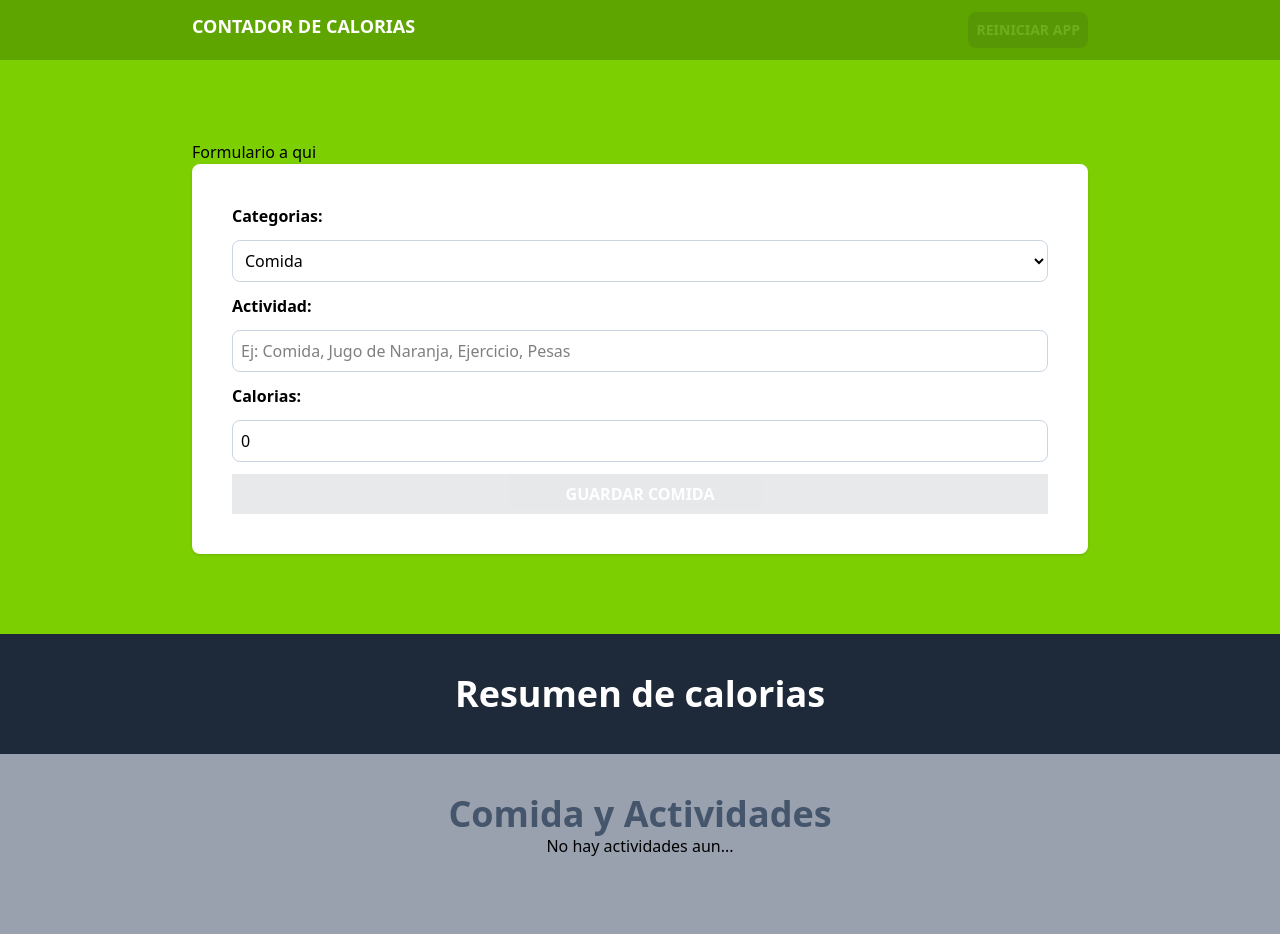
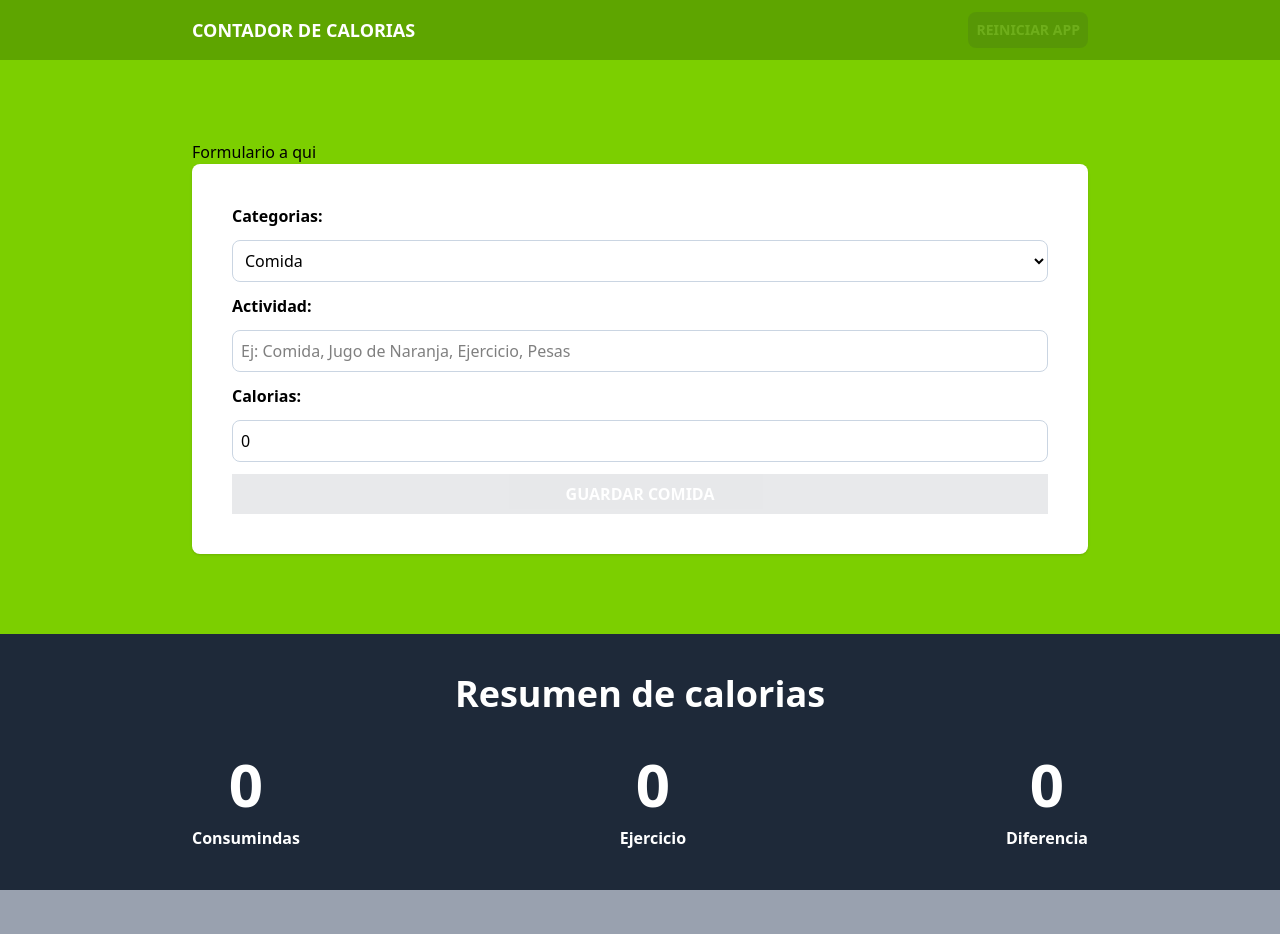
Before and after one commit to Wilson-8/calories-traker, a React (Vite) app: page / in a window 1280 px wide. Shown: the top 934 px of the page. Before the commit the page ends 898 px from the top, so only its background shows below. Built offline with nearby package versions, Linux system fonts and the light colour scheme.

Commit message:
cap-165 all done to deploy

```diff
--- a/src/App.tsx
+++ b/src/App.tsx
@@ -17,7 +17,7 @@ function App() {
   return (
     <>
     <header className="bg-lime-600 py-3">
-      <div className="max-w-4xl mx-auto flex justify-between">
+      <div className="max-w-4xl mx-auto flex justify-between items-center">
 
         <h1 className="text-center text-lg font-bold text-white uppercase">Contador de calorias</h1>
         <button
--- /dev/null
+++ b/src/components/CaloriesDisplay.tsx
@@ -0,0 +1,17 @@
+type CaloriesDisplayProps ={
+    calories:number,
+    text: string
+}
+
+export default function CaloriesDisplay ({calories, text}:CaloriesDisplayProps) {
+
+    return(
+        <>
+         <p className="text-white font-bold rounded-full grid grid-cols-1 gap-3 text-center">
+            <span className="font-black text-6xl text-orange">{calories}
+            </span>
+            {text}
+        </p>
+        </>
+    )
+}
--- a/src/components/CaloriesTraquer.tsx
+++ b/src/components/CaloriesTraquer.tsx
@@ -1,4 +1,6 @@
+import { useMemo } from "react"
 import type { Activity } from "../types"
+import CaloriesDisplay from "./CaloriesDisplay"
 
 type CaloriesTraquerProps ={
     activities: Activity[]
@@ -6,9 +8,31 @@ type CaloriesTraquerProps ={
 
 export default function CaloriesTraquer ({activities} : CaloriesTraquerProps) {
 
+    const caloriesComsumed = useMemo(() => activities.reduce((total, activities) => activities.category === 1 ? total + activities.calorias : total, 0), [activities])
+
+    const caloriesBurned = useMemo(() => activities.reduce((total, activities) => activities.category === 2 ? total + activities.calorias : total, 0), [activities])
+
+    const consumeNeto = useMemo(() => caloriesComsumed - caloriesBurned, [activities])
     return (
         <>
        <h2 className="text-4xl font-black text-white text-center">Resumen de calorias</h2>
+       <div className="flex flex-col items-center md:flex-row md:justify-between gap-5 mt-10">
+         <CaloriesDisplay
+        calories={caloriesComsumed}
+        text={"Consumindas"}
+        />
+
+
+        <CaloriesDisplay
+        calories={caloriesBurned}
+        text={"Ejercicio"}
+        />
+
+        <CaloriesDisplay
+        calories={consumeNeto}
+        text={"Diferencia"}
+        />
+       </div>
         </>
     )
 }
```
